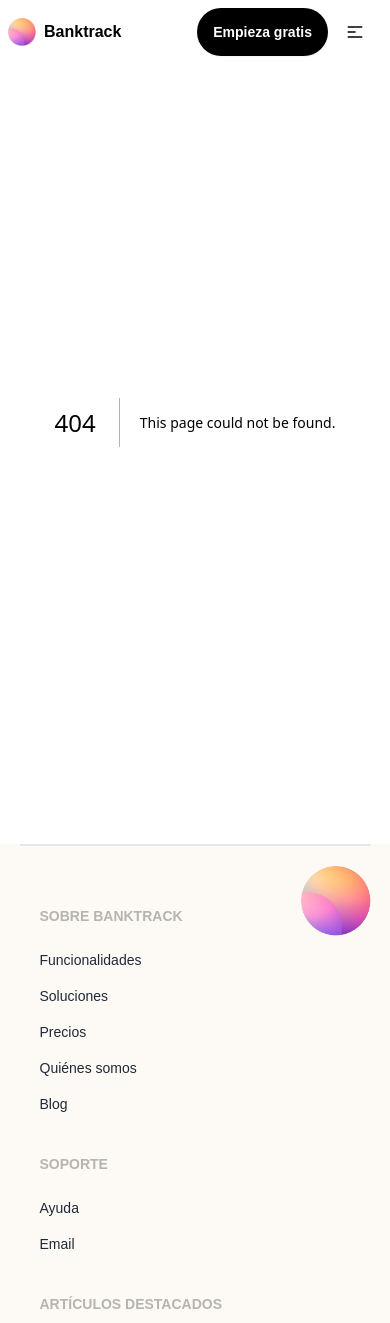
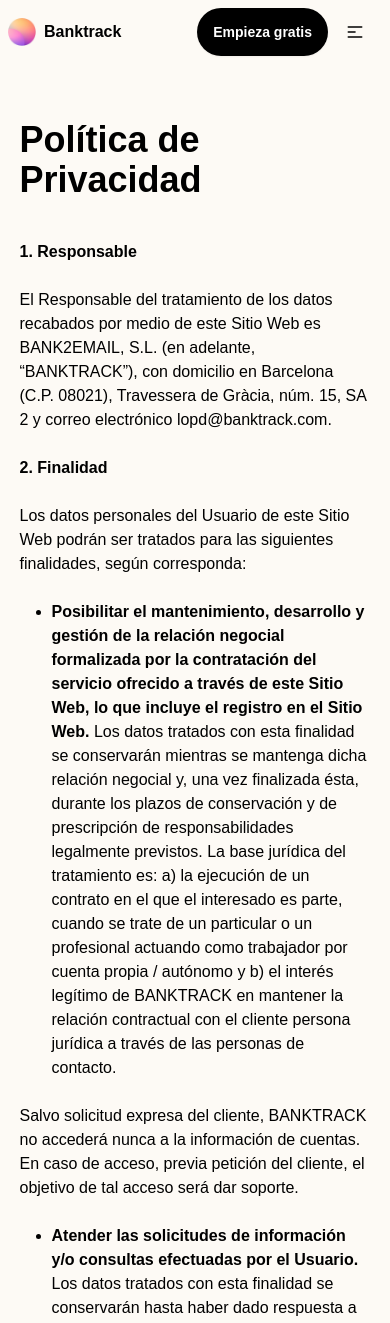
Before and after one commit to Shakib-Shajid/banktrack, a Next.js app: page /privacy in a window 390 px wide. Before the commit this address had no page. Shown: the top 1323 px of the page. Built offline with nearby package versions, Linux system fonts and the light colour scheme.

Commit message:
privacy page added with responsive view

```diff
--- /dev/null
+++ b/src/app/privacy/page.jsx
@@ -0,0 +1,55 @@
+import React from 'react';
+
+const page = () => {
+    return (
+        <div className=" bg-[#FDFAF5]">
+            <div className="w-[90%] md:w-[80%] lg:w-[60%] mx-auto py-20">
+                <h3 className="text-4xl font-bold py-10">Política de Privacidad
+                </h3>
+
+                <h4 className='font-bold'>1. Responsable</h4>
+                <br />
+                <p>El Responsable del tratamiento de los datos recabados por medio de este Sitio Web es BANK2EMAIL, S.L. (en adelante, “BANKTRACK”), con domicilio en Barcelona (C.P. 08021), Travessera de Gràcia, núm. 15, SA 2 y correo electrónico lopd@banktrack.com.</p>
+                <br />
+                <h4 className="font-bold">2. Finalidad</h4>
+                <br />
+                <p>Los datos personales del Usuario de este Sitio Web podrán ser tratados para las siguientes finalidades, según corresponda:</p>
+                <br />
+                <ul className='list-disc ml-8'>
+                    <li><span className='font-bold'>Posibilitar el mantenimiento, desarrollo y gestión de la relación negocial formalizada por la contratación del servicio ofrecido a través de este Sitio Web, lo que incluye el registro en el Sitio Web.</span> Los datos tratados con esta finalidad se conservarán mientras se mantenga dicha relación negocial y, una vez finalizada ésta, durante los plazos de conservación y de prescripción de responsabilidades legalmente previstos. La base jurídica del tratamiento es: a) la ejecución de un contrato en el que el interesado es parte, cuando se trate de un particular o un profesional actuando como trabajador por cuenta propia / autónomo y b) el interés legítimo de BANKTRACK en mantener la relación contractual con el cliente persona jurídica a través de las personas de contacto.</li>
+                </ul>
+                <br />
+                <p>Salvo solicitud expresa del cliente, BANKTRACK no accederá nunca a la información de cuentas. En caso de acceso, previa petición del cliente, el objetivo de tal acceso será dar soporte.</p>
+                <br />
+                <ul className='list-disc ml-8'>
+                    <li><span className='font-bold'>Atender las solicitudes de información y/o consultas efectuadas por el Usuario.</span> Los datos tratados con esta finalidad se conservarán hasta haber dado respuesta a la solicitud de información y/o consulta y, tras ello, durante los plazos de conservación y de prescripción de responsabilidades legalmente previstos. La base jurídica del tratamiento es el consentimiento del Usuario.</li>
+                    <li><span className='font-bold'>Mantener informado a los clientes de BANKTRACK acerca de los productos y servicios de BANKTRACK así como de los productos que en base a la información financiera pueda interesar al cliente.</span> Los datos tratados con esta finalidad se conservarán hasta que manifieste su oposición para la recepción de dichas comunicaciones y, tras ello, durante los plazos de conservación y de prescripción de responsabilidades legalmente previstos. La base jurídica del tratamiento es el interés legítimo en mantener informado al cliente de Banktrack.</li>
+                    <li><span className='font-bold'>Agendar una demo para comentar el funcionamiento de BANKTRACK y valorar su utilidad (para autónomos y empresas). El usuario sabe y acepta que las llamadas realizadas para llevar a cabo las demos pueden ser grabadas con motivos de calidad para uso interno de BANKTRACK.</span> Los datos tratados con esta finalidad se conservarán hasta haber realizado la demo y, una vez finalizada ésta, durante los plazos de conservación y de prescripción de responsabilidades legalmente previstos. La base jurídica del tratamiento es el consentimiento del interesado manifestado durante su solicitud de demo.</li>
+                </ul>
+                <br />
+                <h4 className="font-bold">3. Destinatarios</h4>
+                <br />
+                <p>Los datos podrán comunicarse a los siguientes destinatarios terceros: Administraciones Públicas para el cumplimiento de obligaciones legales y entidades bancarias para la gestión de cobros y pagos.</p>
+                <br />
+                <p>También podrán comunicarse a las siguientes categorías de encargados: Proveedores de comunicaciones electrónicas, ofimática, hosting, housing, mantenimiento informático, gestoría, contabilidad, auditoría, asesoría y representación legal.</p>
+                <br />
+                <p>Para el servicio concreto de BANKTRACK y con el objetivo de no disponer de los datos correspondientes a las credenciales bancarias de los clientes, se hace uso de dos APIs que son Arcopay (MORPHEUS AIOLOS  S.L), GoCardless (GoCardless Ltd.) y Wealth Reader S.L. Además, los datos personales se encuentran alojados en Europa en los servidores de Amazon Web Services.</p>
+                <br />
+                <p>Los encargados del tratamiento pueden estar ubicados fuera del Espacio Económico Europeo con los que adoptaremos las medidas adecuadas para la seguridad en la transferencia internacional de datos.</p>
+                <br />
+                <h4 className="font-bold">4. Derechos</h4>
+                <br />
+                <p>El Usuario puede ejercer ante BANKTRACK sus derechos de acceso, rectificación, supresión, limitación del tratamiento, portabilidad de los datos y oposición.</p>
+                <br />
+                <p>De igual modo, en los tratamientos de los datos del Usuario cuya legitimación se base en el consentimiento dado por el Usuario, éste tiene el derecho a retirar dicho consentimiento en cualquier momento, sin que ello afecte a la licitud del tratamiento basado en el consentimiento previo a su retirada.</p>
+                <br />
+                <p>Para el ejercicio de tales derechos el usuario puede enviar su solicitud a Barcelona (C.P. 08021), Travessera de Gràcia, núm. 15, SA 2, o a la dirección de correo electrónico lopd@banktrack.com.</p>
+                <br />
+                <p>En todo caso, el Usuario tiene derecho a presentar una reclamación ante la correspondiente autoridad de control si lo estima oportuno.</p>
+
+            </div>
+        </div>
+    );
+};
+
+export default page;
--- a/src/components/Shared/Footer.jsx
+++ b/src/components/Shared/Footer.jsx
@@ -72,7 +72,7 @@ const Footer = () => {
                         <Link href="/terms">
                             Términos y condiciones
                         </Link>
-                        <Link href="/">
+                        <Link href="/privacy">
                             Política de privacidad
                         </Link>
                         <Link href="/">
```
